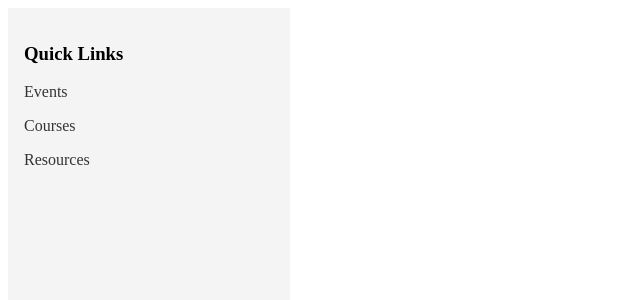
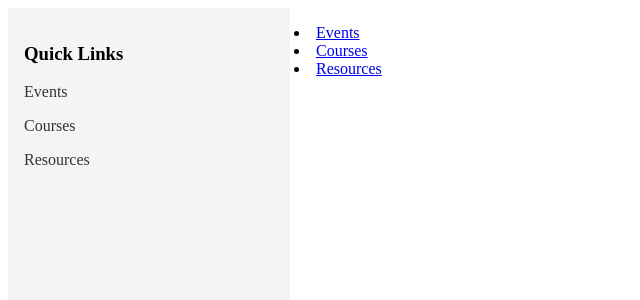
Before and after one commit to NVKF-nl/Kennisplatform-AI, a Jekyll site: the page built from index.md, in a window 1280 px wide. Shown: the top 300 px of the page, without its empty margins (0-640 px from the left). Built offline with Jekyll 4.4.1, drawn with Linux system fonts in a browser that asks for light colours.

Commit message:
Update index.md

```diff
--- a/index.md
+++ b/index.md
@@ -2,3 +2,6 @@
 layout: sidebar
 title: Home
 ---
+<li><a href="{{ '/events' | relative_url }}">Events</a></li>
+<li><a href="{{ '/courses' | relative_url }}">Courses</a></li>
+<li><a href="{{ '/resources' | relative_url }}">Resources</a></li>
```
